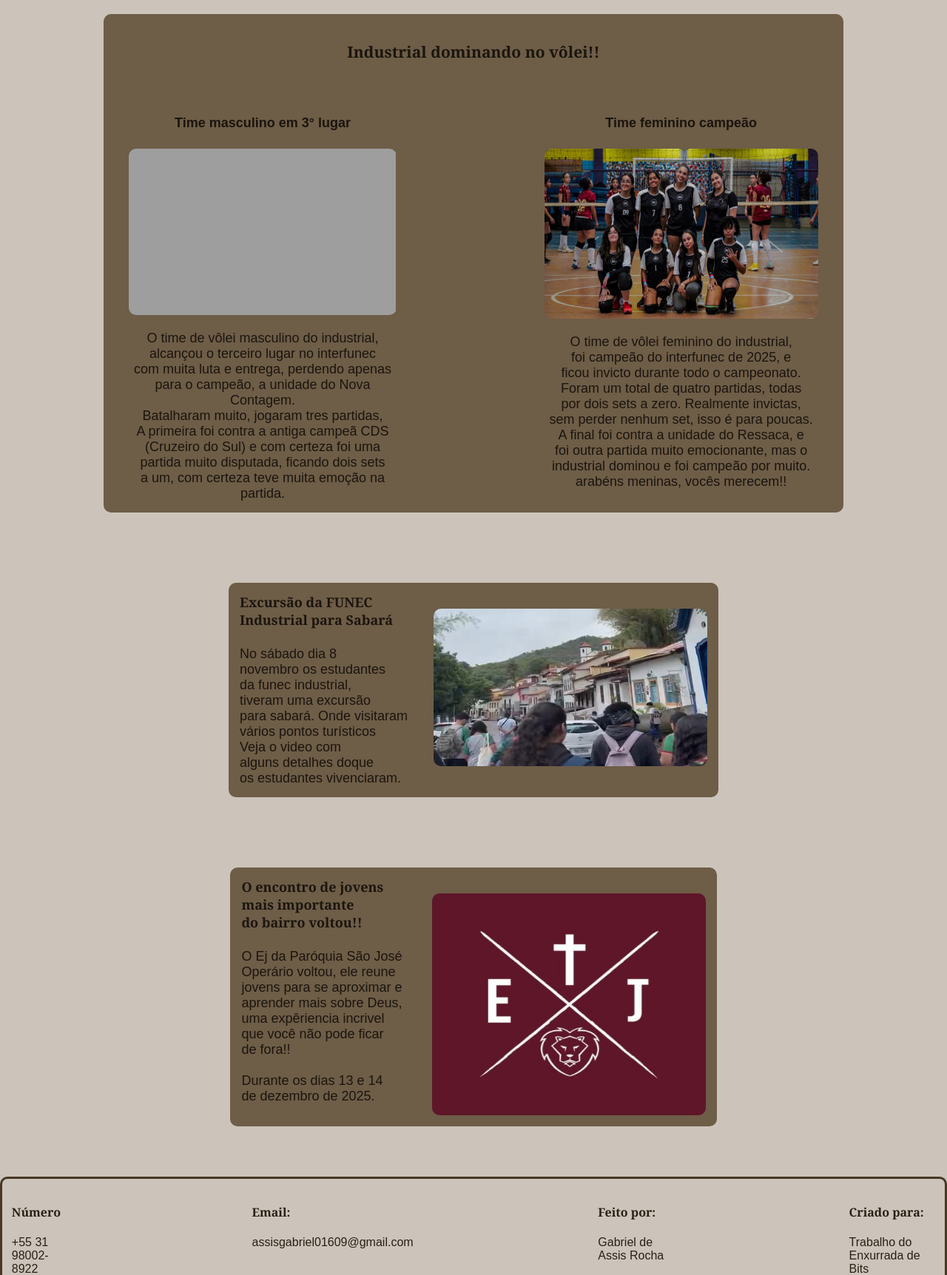
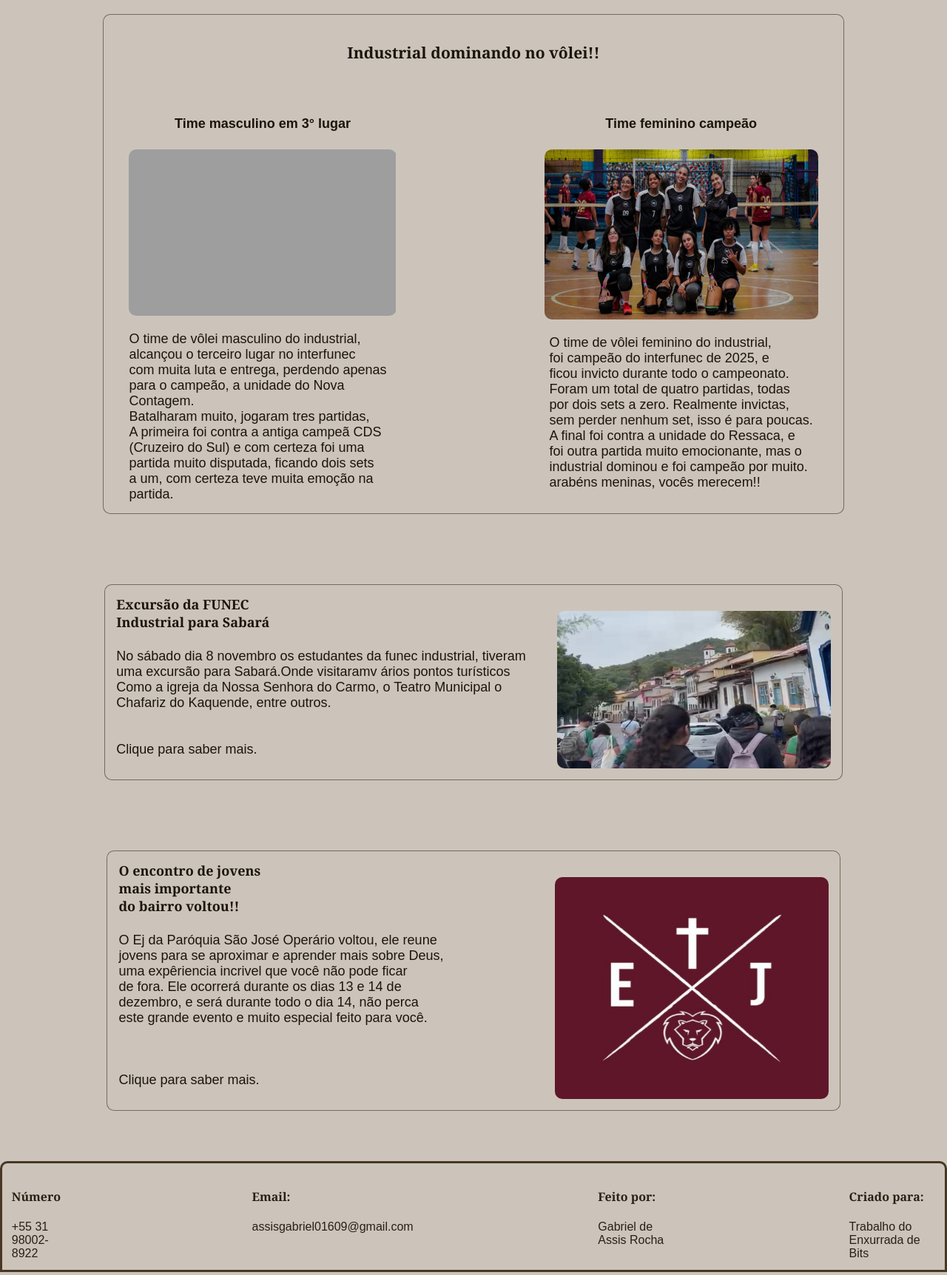
Before and after one commit to GabrielAssis09/Jornal-do-Bairro---Enxurrada-de-Bits-2025, a plain HTML site: page Jornal do Bairro/index.html in a window 1280 px wide. Shown: the part 280-2004 px from the top of the page at 74% size. Drawn offline with Linux system fonts and the light colour scheme; grey boxes are pictures that could not be loaded.

Commit message:
Add files via upload
Refiz alguns detalhes, mudei cores e formatos. Agora sim é o site final.

```diff
--- a/Jornal do Bairro/index.html
+++ b/Jornal do Bairro/index.html
@@ -88,12 +88,14 @@
                     <div class="ExcursaoFunecdiv">
                         <div class="textoexcursao">
                             <h4>Excursão da FUNEC<br>Industrial para Sabará</h4>
-                            No sábado dia 8<br>
-                            novembro os estudantes<br> da funec industrial,<br>
-                            tiveram uma excursão<br> para sabará.
-                            Onde visitaram<br> vários pontos turísticos<br>
-                            Veja o video com<br> alguns detalhes doque<br>
-                            os estudantes vivenciaram.<br>
+                            No sábado dia 8 novembro os estudantes da funec industrial, tiveram<br>
+                            uma excursão para Sabará.Onde visitaramv ários pontos turísticos<br>
+                            Como a igreja da Nossa Senhora do Carmo, o Teatro Municipal o<br>
+                            Chafariz do Kaquende, entre outros.
+                            <br>
+                            <br>
+                            <br>
+                            Clique para saber mais.
                         </div>
                         <img class="excursaofunecimg" src="excursaofunecimg.jpeg" alt="excursaofunecimg" height="213" width="370">
                     </div>
@@ -104,7 +106,7 @@
                     No sábado dia 8 de novembro de 2025, os estudantes da FUNEC Industrial foram em uma excursão para a
                     cidade histórica de Sabará. Durante a visita a Sabará, eles tiveram a oportunidade de conhecer alguns dos principais pontos históricos da cidade. Eles começaram pelo Teatro Municipal, um dos mais antigos de Minas Gerais, construído no período colonial.
                     <br>
-                    <br>Em seguida, eles visitaram a Igreja de Nossa Senhora do Carmo, uma das obras mais importantes do barroco mineiro.
+                    <br>Em seguida, eles visitaram a Igreja de Nossa Senhora do Carmo, uma das obras mais importantes do barrosco mineiro.
                     Eles também passaram por uma igreja construída em pedra, um exemplo marcante da arquitetura colonial de Sabará. Suas paredes rústicas e aparência antiga ajudam a mostrar como eram as construções feitas pelos primeiros moradores da região, revelando a simplicidade e a resistência das técnicas utilizadas no século XVIII.
                     <br>
                     <br>Outro ponto visitado por eles foi o Chafariz do Kaquende, uma fonte histórica que fornecia água potável para a população da cidade. Além de sua importância prática no passado, o local é envolvido por uma tradição curiosa: diz-se que quem bebe da água sempre acaba voltando a Sabará.
@@ -123,16 +125,17 @@
                     <div class="Ejdiv" id="Outros">
                         <div class="textoej">
                             <h4> O encontro de jovens<br> mais importante<br> do bairro voltou!!</h4>
-                            O Ej da Paróquia São José<br>
-                            Operário voltou, ele reune<br>
-                            jovens para se aproximar e<br>
-                            aprender mais sobre Deus,<br>
-                            uma expêriencia incrivel<br>
-                            que você não pode ficar<br>
-                            de fora!!<br>
+                            O Ej da Paróquia São José Operário voltou, ele reune<br>
+                            jovens para se aproximar e aprender mais sobre Deus,<br>
+                            uma expêriencia incrivel que você não pode ficar<br>
+                            de fora. Ele ocorrerá durante os dias 13 e 14 de<br>
+                            dezembro, e será durante todo o dia 14, não perca<br>
+                            este grande evento e muito especial feito para você.
                             <br>
-                            Durante os dias 13 e 14<br>
-                            de dezembro de 2025.
+                            <br>
+                            <br>
+                            <br>
+                            Clique para saber mais.
                         </div>
                         <img class="EjimgD" src="imagemejD.jpg" alt="Ejimg" height="300" width="370">
                     </div>
--- a/Jornal do Bairro/script.js
+++ b/Jornal do Bairro/script.js
@@ -11,7 +11,6 @@ excursaofunec.onclick = function () {
     balaoexcursaofunec.style.display = "block";
     fundoborradoEF.style.display = "block";
     document.body.style.overflow = 'hidden';
-    // centraliza o balão na tela
     balaoexcursaofunec.scrollIntoView({ behavior: "smooth", block: "center" });
   }
 }
@@ -37,7 +36,6 @@ ej.onclick = function () {
     balaoej.style.display = "block";
     fundoborradoEJ.style.display = "block";
     document.body.style.overflow = 'hidden';
-    // centraliza o balão na tela
     balaoej.scrollIntoView({ behavior: "smooth", block: "center" });
   }
 }
--- a/Jornal do Bairro/style.css
+++ b/Jornal do Bairro/style.css
@@ -73,13 +73,15 @@ main{
     color: rgb(27, 21, 14);
     display: flex;
     align-items: flex-start;
-    gap: 35px;
+    gap: 42px;
     padding: 15px;
     float: left;
-    background-color: rgb(110, 93, 71);
+    background-color: rgb(204, 196, 186);
     border-radius: 10px;
-    text-align: left;
-    border: none;
+    text-align: justify;
+    border: solid;
+    border-color: rgba(71, 55, 36, 0.637);
+    border-width: 1px;
     font-size: large;
 }
 .textoexcursao h4{
@@ -99,7 +101,7 @@ main{
     border-bottom-right-radius: 10px;
 }
 .ExcursaoFunecdiv:hover{
-    background-color: rgb(133, 113, 86);
+    background-color: rgb(165, 152, 137);
     cursor: pointer;
 }
 .balaoexcursaofunec{
@@ -109,7 +111,7 @@ main{
     top: 100%;
     left: 50%;
     transform: translate(-50%, -50%);
-    background-color: rgb(110, 93, 71);
+    background-color: rgb(204, 196, 186);
     color: rgb(27, 21, 14);
     padding: 20px;
     border-radius: 12px;
@@ -125,7 +127,7 @@ main{
 }
 .excursaofunecimgdiv{
     border: solid;
-    border-color: rgb(71, 55, 36);
+    border-color: rgba(71, 55, 36, 0.637);
     border-top-left-radius: 10px;
     border-top-right-radius: 10px;
     border-bottom-left-radius: 10px;
@@ -167,13 +169,15 @@ main{
     color: rgb(27, 21, 14);
     display: flex;
     align-items: flex-start;
-    gap: 40px;
+    gap:150px;
     padding: 15px;
     float: left;
-    background-color: rgb(110, 93, 71);
+    background-color: rgb(204, 196, 186);
     border-radius: 10px;
     text-align: left;
-    border: none;
+    border: solid;
+    border-width: 1px;
+    border-color: rgba(71, 55, 36, 0.637);
     font-size: large;
 }
 .textoej h4{
@@ -193,7 +197,7 @@ main{
     border-bottom-right-radius: 10px;
 }
 .Ejdiv:hover{
-    background-color: rgb(133, 113, 86);
+    background-color: rgb(165, 152, 137);
     cursor: pointer;
 }
 .balaoej{
@@ -203,11 +207,13 @@ main{
     top: 100%;
     left: 50%;
     transform: translate(-50%, -50%);
-    background-color: rgb(110, 93, 71);
+    background-color: rgb(204, 196, 186);
     color: rgb(27, 21, 14);
     padding: 20px;
+    border-style: solid;
     border-radius: 12px;
     border-width: 1px;
+    border-color: rgba(71, 55, 36, 0.637);
     display: none;
     box-shadow: 0 4px 10px rgba(0,0,0,0.5);
     z-index: 20;
@@ -223,7 +229,7 @@ main{
     border-bottom-left-radius: 10px;
     border-bottom-right-radius: 10px;
     border-style: solid;
-    border-color: rgb(71, 55, 36);
+    border-color: rgba(71, 55, 36, 0.637);
 }
 .colunadireita{
     display: flex;
@@ -239,10 +245,12 @@ main{
     gap: 25px;
     padding: 15px;
     float: left;
-    background-color: rgb(110, 93, 71);
+    background-color: rgb(204, 196, 186);
     border-radius: 10px;
     text-align: left;
-    border: none;
+    border: solid;
+    border-width: 1px;
+    border-color: rgba(71, 55, 36, 0.637);
     font-size: large;
 }
 .voleidiv h3{
@@ -256,13 +264,14 @@ main{
     gap: 200px;
     padding-left: 2%;
     padding-right: 2%;
-    text-align: center;
+    text-align: justify;
 }
 .coluna-esquerda, .coluna-direita{
     flex: 1;
     display: flex;
     flex-direction: column;
     align-items: center;
+    text-align: left;
 }
 iframe {
     max-width: 100%;
```
